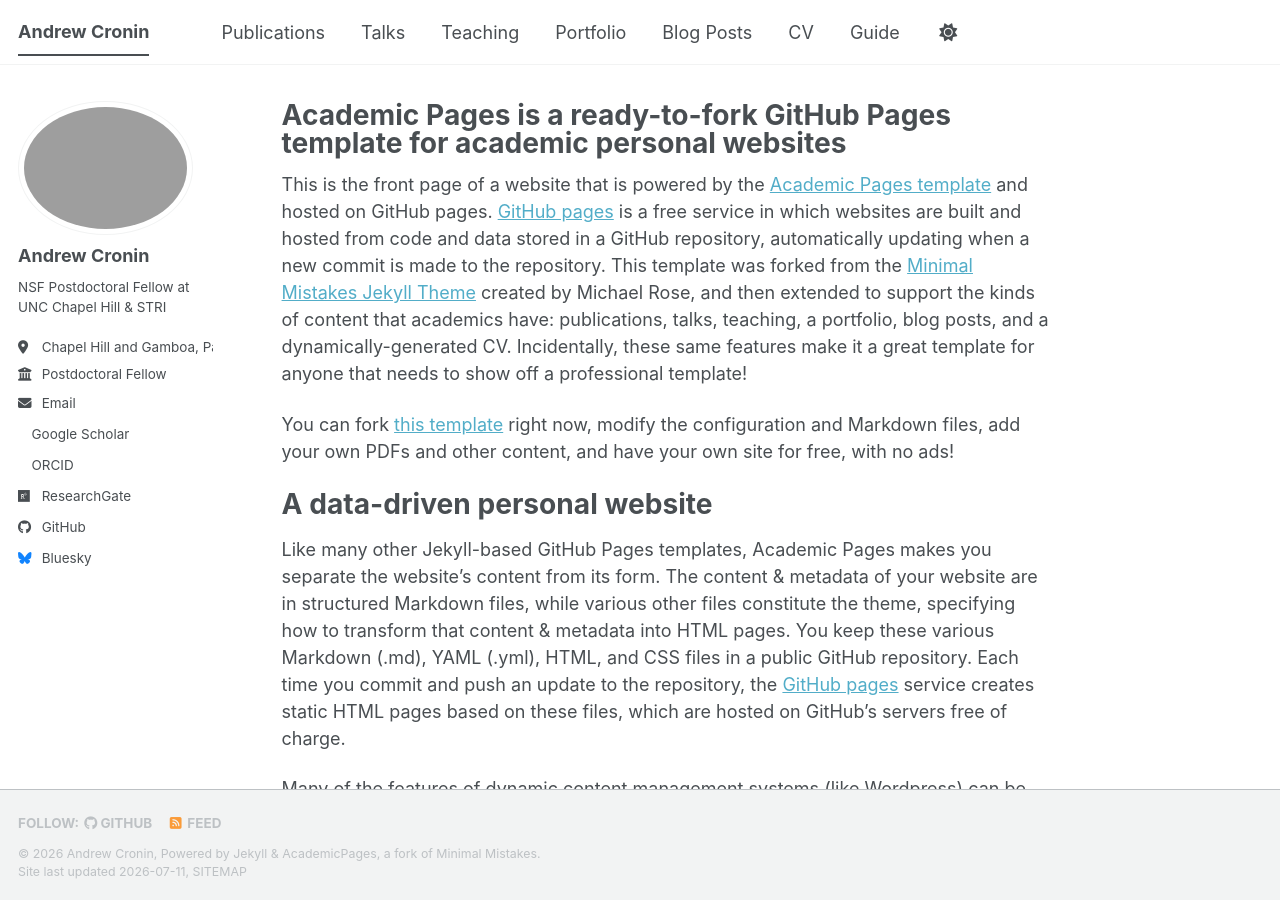
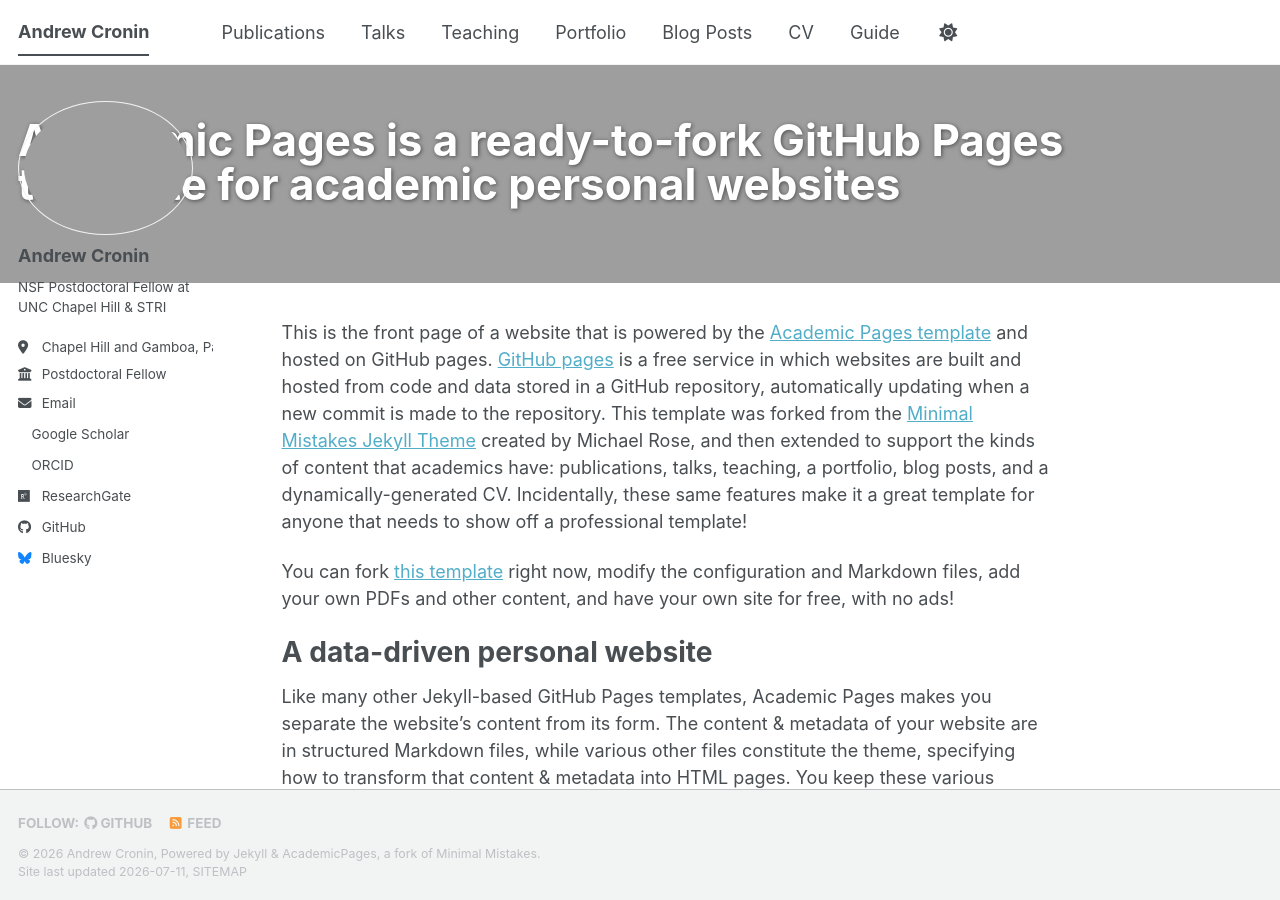
Before and after one commit to andrewdcronin/andrewdcronin.github.io, a Jekyll site: the page built from _pages/about.md, in a window 1280 px wide and 900 px high. Built offline with Jekyll 4.4.1, drawn with Linux system fonts in a browser that asks for light colours; a style sheet for code colours, icons or effects is not loaded.

Commit message:
Add header with overlay image to about page
Added header section with overlay image to about page.

```diff
--- a/_pages/about.md
+++ b/_pages/about.md
@@ -2,6 +2,10 @@
 permalink: /
 title: "Academic Pages is a ready-to-fork GitHub Pages template for academic personal websites"
 author_profile: true
+
+header:
+  overlay_image: /images/tungara_pair.JPG
+
 redirect_from:
   - /about/
   - /about.html
```
